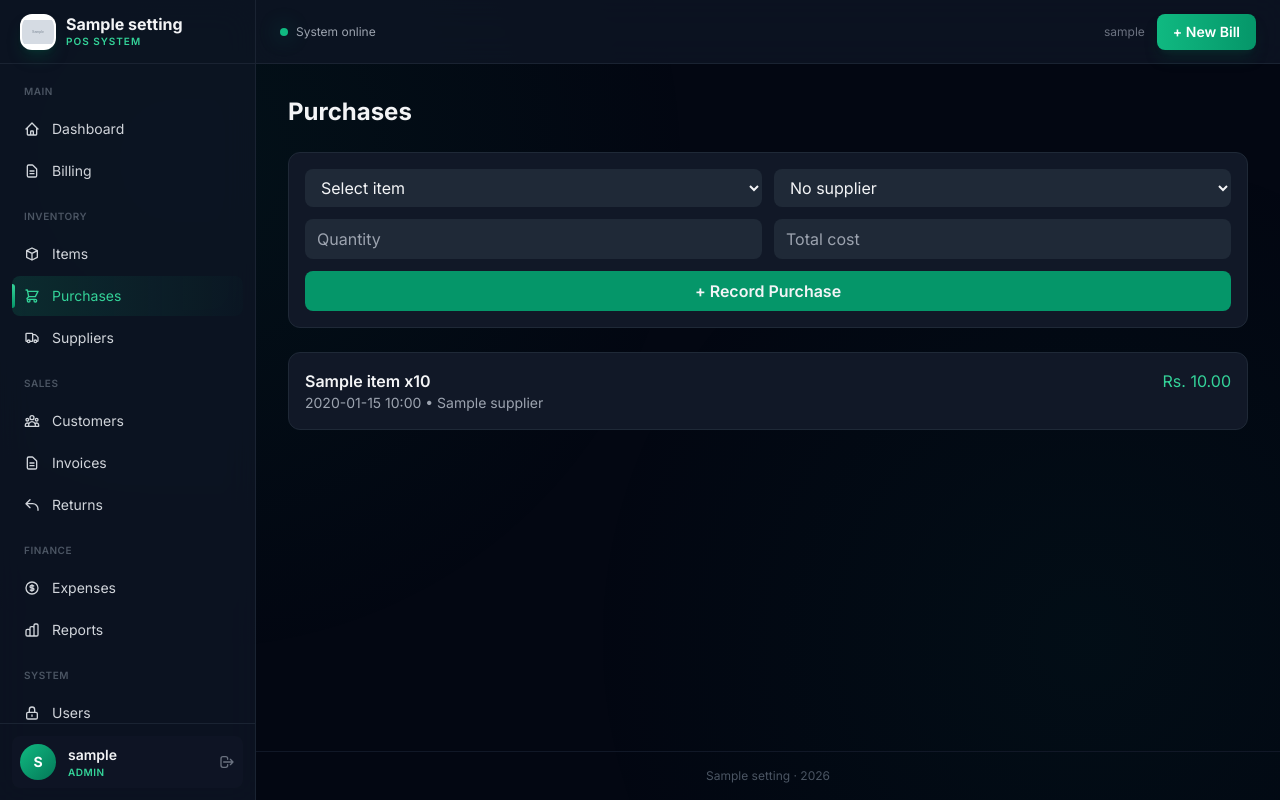
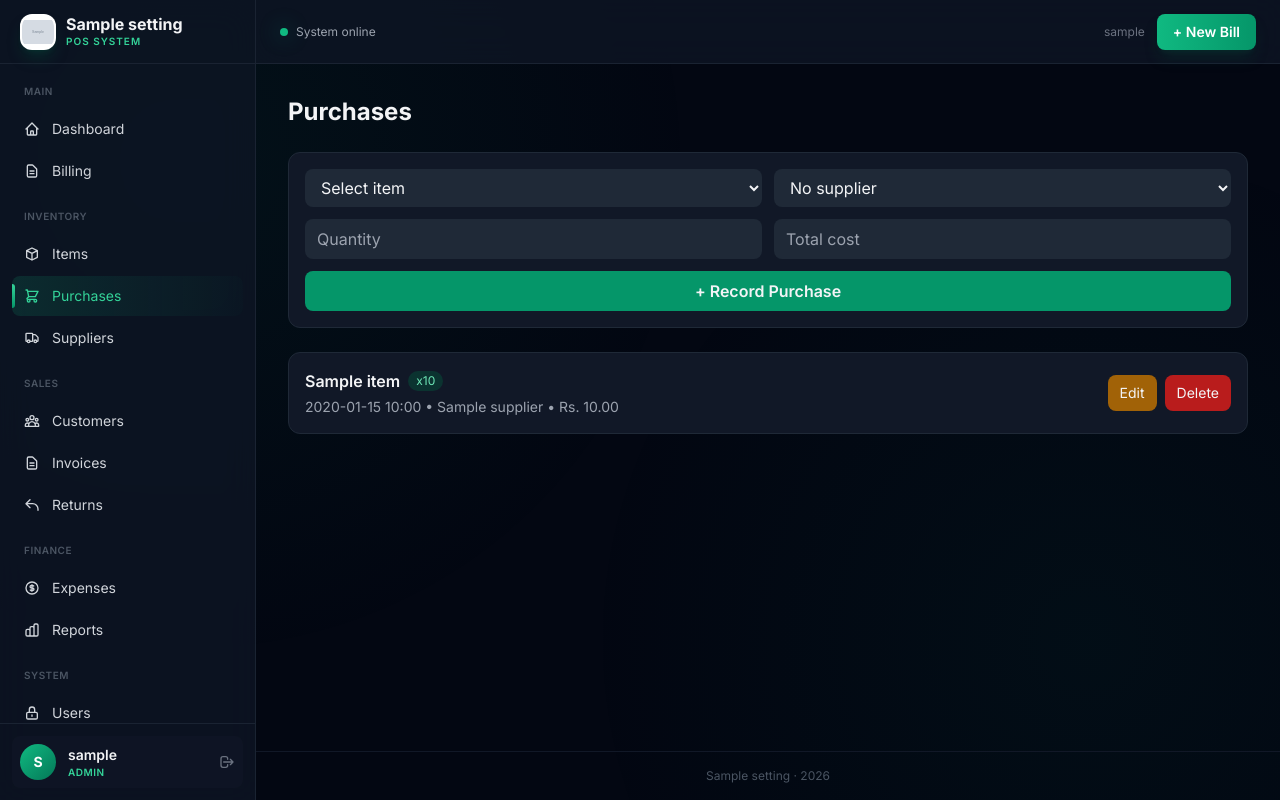
Before and after one commit to nimsara-web/Nimora-pos, a Flask app: page /purchases in a window 1280 px wide. Run offline with Flask 3, Linux system fonts and the light colour scheme; the visitor is signed in with stand-in values (Sample User, id 1); grey boxes marked "Sample" are stand-in pictures; a database or web service that is not in the repository returns one stand-in record (values such as "Sample title"); some libraries are stand-ins or nearby versions.

Commit message:
Update purchases.html

```diff
--- a/templates/purchases.html
+++ b/templates/purchases.html
@@ -1,6 +1,8 @@
 {% extends "base.html" %}
 {% block content %}
 <h2 class="text-2xl font-bold mb-6 fade-in">Purchases</h2>
+
+{% if not edit_purchase %}
 <form method="POST" action="/purchases" class="bg-gray-900 rounded-xl p-4 mb-6 grid grid-cols-1 md:grid-cols-2 gap-3 border border-gray-800 fade-in">
     <select name="item" required class="bg-gray-800 rounded-lg px-3 py-2">
         <option value="">Select item</option>
@@ -14,14 +16,47 @@
     <input name="total" type="number" step="0.01" placeholder="Total cost" required class="bg-gray-800 rounded-lg px-3 py-2">
     <button type="submit" class="bg-emerald-600 hover:bg-emerald-500 transition rounded-lg px-4 py-2 font-semibold md:col-span-2">+ Record Purchase</button>
 </form>
+{% endif %}
+
+{% if edit_purchase %}
+<form method="POST" action="/purchase/edit/{{ edit_purchase._id }}" class="bg-gray-800 rounded-xl p-4 mb-6 grid grid-cols-1 md:grid-cols-2 gap-3 border border-yellow-700 fade-in">
+    <div class="md:col-span-2 text-sm text-yellow-300 font-semibold">Editing Purchase — {{ edit_purchase.item }} ({{ edit_purchase.quantity }} pcs)</div>
+    <select name="item" required class="bg-gray-700 rounded-lg px-3 py-2">
+        {% for it in items %}
+        <option value="{{ it.name }}" {% if it.name == edit_purchase.item %}selected{% endif %}>{{ it.name }}</option>
+        {% endfor %}
+    </select>
+    <select name="supplier" class="bg-gray-700 rounded-lg px-3 py-2">
+        <option value="">No supplier</option>
+        {% for s in suppliers %}
+        <option value="{{ s.name }}" {% if s.name == edit_purchase.supplier %}selected{% endif %}>{{ s.name }}</option>
+        {% endfor %}
+    </select>
+    <input name="quantity" type="number" value="{{ edit_purchase.quantity }}" required class="bg-gray-700 rounded-lg px-3 py-2">
+    <input name="total" type="number" step="0.01" value="{{ edit_purchase.total }}" required class="bg-gray-700 rounded-lg px-3 py-2">
+    <button type="submit" class="bg-yellow-600 hover:bg-yellow-500 transition rounded-lg px-4 py-2 font-semibold">Save Changes</button>
+    <a href="/purchases" class="bg-gray-700 hover:bg-gray-600 transition rounded-lg px-4 py-2 font-semibold text-center">Cancel</a>
+</form>
+{% endif %}
+
 <div class="space-y-2 fade-in">
     {% for p in purchases %}
-    <div class="bg-gray-900 rounded-xl p-4 border border-gray-800">
-        <div class="flex justify-between">
-            <span class="font-semibold">{{ p.item }} x{{ p.quantity }}</span>
-            <span class="text-emerald-400">Rs. {{ "%.2f"|format(p.total) }}</span>
+    <div class="bg-gray-900 rounded-xl p-4 border border-gray-800 flex justify-between items-center gap-3 card-hover">
+        <div>
+            <div class="flex items-center gap-2">
+                <span class="font-semibold">{{ p.item }}</span>
+                <span class="text-xs px-2 py-0.5 rounded-full bg-emerald-900/50 text-emerald-300">x{{ p.quantity }}</span>
+            </div>
+            <div class="text-sm text-gray-400 mt-1">
+                {{ p.created_at.strftime('%Y-%m-%d %H:%M') }}
+                {% if p.supplier %} • {{ p.supplier }}{% endif %}
+                • Rs. {{ "%.2f"|format(p.total) }}
+            </div>
         </div>
-        <div class="text-sm text-gray-400">{{ p.created_at.strftime('%Y-%m-%d %H:%M') }}{% if p.supplier %} • {{ p.supplier }}{% endif %}</div>
+        <div class="flex gap-2 shrink-0">
+            <a href="/purchase/edit/{{ p._id }}" class="bg-yellow-700 hover:bg-yellow-600 transition px-3 py-2 rounded-lg text-sm">Edit</a>
+            <a href="/purchase/delete/{{ p._id }}" onclick="return confirm('Delete this purchase? Stock will be reduced by {{ p.quantity }}.')" class="bg-red-700 hover:bg-red-600 transition px-3 py-2 rounded-lg text-sm">Delete</a>
+        </div>
     </div>
     {% endfor %}
 </div>
```
